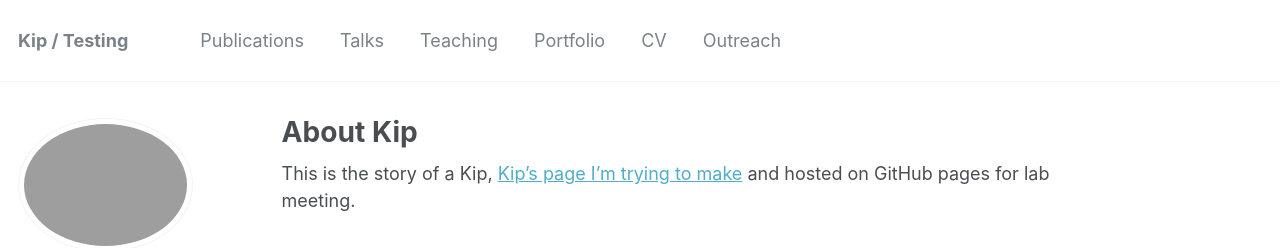
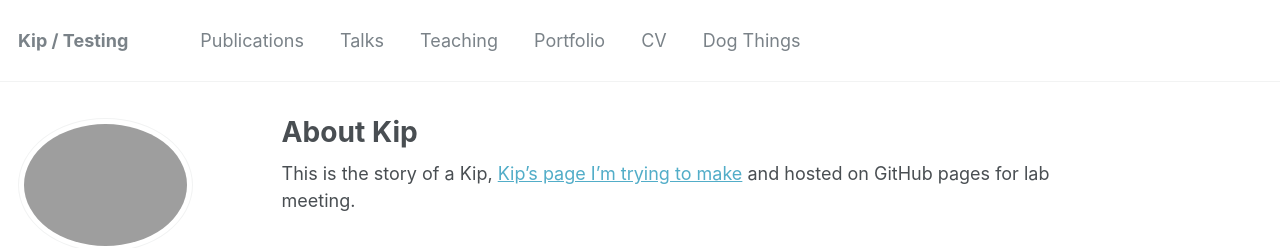
Before and after one commit to akfraik/Kiphub, a Jekyll site: the page built from _pages/about.md, in a window 1280 px wide. Shown: the top 248 px of the page. Built offline with Jekyll 4.4.1, drawn with Linux system fonts in a browser that asks for light colours; some web fonts are replaced.

Commit message:
Update navigation.yml

```diff
--- a/_data/navigation.yml
+++ b/_data/navigation.yml
@@ -21,5 +21,5 @@ main:
  # - title: "Guide"
 #    url: /markdown/
 
-  - title: "Outreach"
-    url: /outreach/
+  - title: "Dog Things"
+    url: /dogthings/
```
